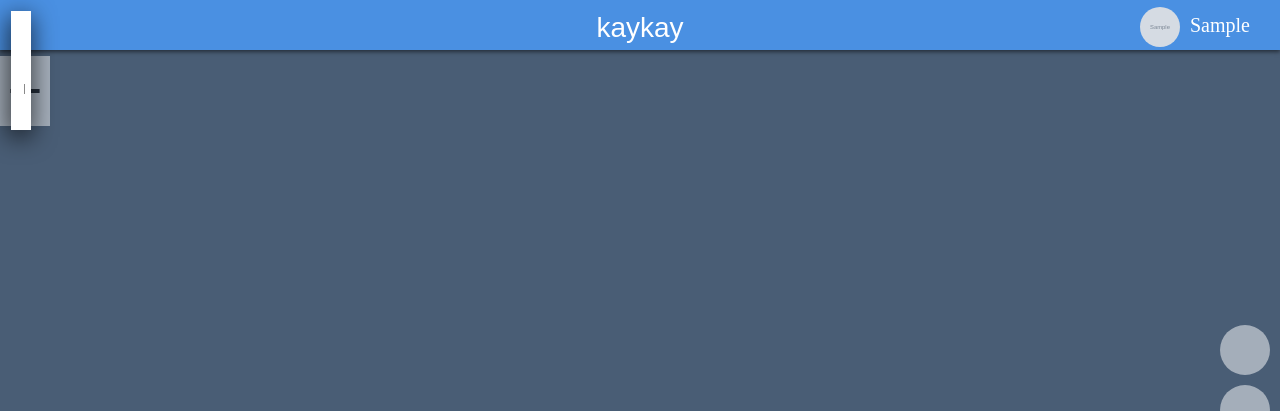
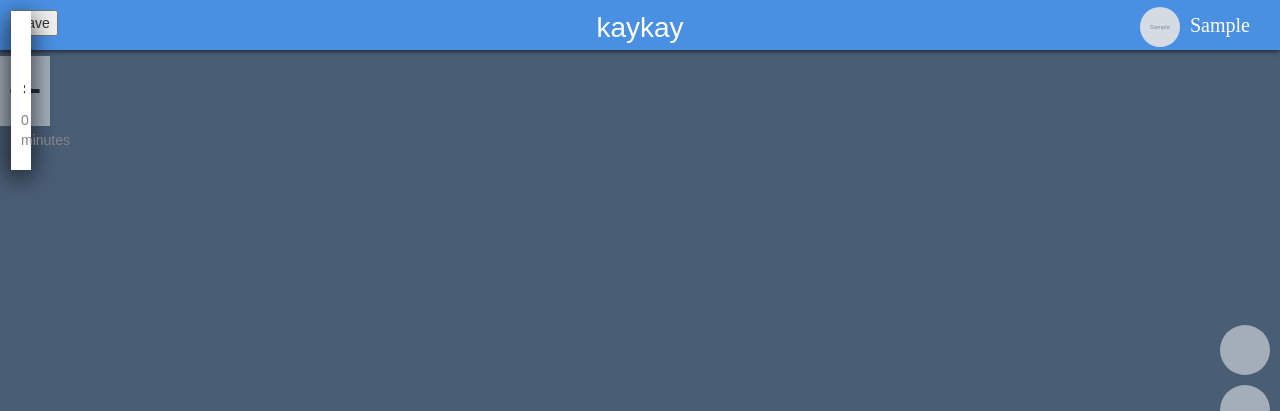
Before and after one commit to summitappdevelopers/kaykay, a Node server app: page /project/600000000000000000000001 in a window 1280 px wide. Shown: the top 411 px of the page. Run offline with Node 20, Linux system fonts and the light colour scheme; a user stored in the database is signed in; tables that the repository leaves empty hold one stand-in row (values such as "Sample post"); grey boxes marked "Sample" are stand-in pictures; some libraries are stand-ins or nearby versions.

Commit message:
Reacted project.html

```diff
--- a/public/css/board.css
+++ b/public/css/board.css
@@ -45,6 +45,12 @@
 	background-color: #495D75 !important;
 	font-family: 'Droid Sans', sans-serif;
 	margin: 0px;
+}
+
+button {
+	position: absolute;
+	top: 10px;
+	left: 10px;
 }
 
 /*////////////////////  GLOBAL END  ////////////////////*/
--- a/public/css/navbar.css
+++ b/public/css/navbar.css
@@ -8,7 +8,7 @@
 }
 
 .nav-title {
-	font-family: 'Droid Sans', sans-serif;
+	font-family: Droid Sans, sans-serif;
 	font-size: 28px;
 	text-align: center;
 	line-height: 200%;
--- a/public/js/board.js
+++ b/public/js/board.js
@@ -1,246 +1,72 @@
-// $.fn.top = function top() {
-// 	return Number.parseFloat(($(this).css('top') || '0px').replace('px', ''), 10);
-// }
+$.fn.top = function top(setter) {
+	if (setter) {
+		return this.css('top', setter);
+	}
 
-// $.fn.left = function left() {
-// 	return Number.parseFloat(($(this).css('left') || '0').replace('px', ''), 10);
-// }
+	return Number.parseFloat((this.css('top') || '0').replace('px', ''), 10);
+};
 
-// $.fn._width = function width(){
-// 	var k = $(this).attr('style');
-// 	return Number.parseFloat(k.substr(k.indexOf('width: '), k.length).replace(/(width\:\s|px|;)/g, ''));
-// }
+$.fn.left = function left(setter) {
+	if (setter) {
+		return this.css('left', setter);
+	}
 
-// const insert_html = '<div class="task-card">' +
-// 					'	<input class="input-box" type="text" placeholder="Title"/>' +
-// 					'	<textarea class="input-text" type="text" placeholder="Description"/></textarea>' +
-// 					'	<br>' +
-// 					'	<p class="time-text"></p>' +
-// 					'</div>';
+	return Number.parseFloat((this.css('left') || '0').replace('px', ''), 10);
+};
 
-// var kaykay = {
-// 	data: {
-// 		should_push: 'right',
-// 		min_size: 108,
-// 		grid_size: 180,
-// 		margin: 25,
-// 		top_margin: 90,
-// 		timeline_element: $('#timeline'),
-// 		cards: 0,
-// 		scale: 1
-// 	},
-// 	utils: {
-// 		random_color_class: function random_color_class() {
-// 			return 'color' + (Math.floor(Math.random() * 9) + 1);
-// 		},
-// 		get_date: function get_date(width) {
-// 			width /= kaykay.data.scale;
+$.fn.add_data = function mData(keys) {
+	if (typeof keys !== 'object') {
+		throw new Error('Argument must be a dictionary.');
+	}
 
-// 			var minuteWidth = kaykay.data.min_size;
-// 			var minutes = Math.round((width / minuteWidth) * 100) / 100;
-// 			var hours = Math.round((minutes / 60) * 100) / 100;
-// 			var days = Math.round((hours / 24) * 100) / 100;
-// 			var months = Math.round((days / 31) * 100) / 100; //rekt.. which month # do we use?
-// 			var years = Math.round((months / 12) * 100) / 100;
+	for (var key in keys) {
+		if (keys.hasOwnProperty(key)) {
+			this.data(keys[key][0], keys[key][1]);
+		}
+	}
 
-// 			if(years > 1){
-// 				return years + ' years';
-// 			}
-// 			else if(months > 1){
-// 				return months + ' months';
-// 			}
-// 			else if (days > 1) {
-// 				return days + ' days';
-// 			} else if (hours > 1) {
-// 				return hours + ' hours';
-// 			} else {
-// 				return minutes + ' minutes';
-// 			}
-// 		},
-// 		recalculate: function recalculate(card){
-// 			card.find('.time-text').text(kaykay.utils.get_date(card._width()));
-// 			card.find('.input-text').trigger('autosize.resize');
-// 		}
-// 	},
-// 	timeline: {
-// 		add_card: function add_card(left, width, top) {
-// 			var new_card = $(insert_html).draggable({
-// 				obstacle: '.task-card:not(.ui-draggable-dragging)',
-// 				// axis: 'x',
-// 				grid: [1, kaykay.data.grid_size]
-// 			}).resizable({
-// 				handles: 'e,w',
-// 				minWidth: kaykay.data.min_size * kaykay.data.scale
-// 			}).css({
-// 				top: top || '',
-// 				left: left + 'px',
-// 				position: 'absolute',
-// 				width: (width || kaykay.data.min_size) + 'px'
-// 			});
+	return this;
+};
 
-// 			new_card.find('.input-text').height('0px');
-// 			new_card.find('.time-text').text(kaykay.utils.get_date(new_card.width()));
+$.fn.remove_data = function dmData(keys) {
+	if (typeof keys !== 'object') {
+		throw new Error('Argument must be an array.');
+	}
 
-// 			++kaykay.data.cards;
+	for (var iter = 0; iter < keys.length; iter++) {
+		$.removeData(this, keys[iter]);
+	}
 
-// 			kaykay.data.timeline_element.append(new_card);
+	return this;
+};
 
-// 			$(window).scrollLeft(new_card.left());
-// 		},
-// 		zoom_out: function zoom_out() {
-// 			kaykay.data.scale /=  1.5;
+const insert_html = '<div class="task-card">' +
+					'	<input class="input-box" type="text" placeholder="Title" />' +
+					'	<textarea class="input-text" type="text" placeholder="Description"></textarea>' +
+					'	<br />' +
+					'	<p class="time-text"></p>' +
+					'</div>';
 
-// 			$('.task-card').toArray().forEach(function(card) {
-// 				$(card).animate({
-// 					width: $(card).width() / 1.5
-// 					// left: $(card).left() / 1.5
-// 				}, 200, 'linear');
-// 			});
+var kaykay = {
+	data: {
+		should_push: 'right',
+		min_size: 108,
+		grid_size: 180,
+		margin: 25,
+		top_margin: 140,
+		timeline_element: $('#timeline'),
+		cards: 0,
+		scale: 1
+	},
+	init: function init() {
+		var Kaycard = React.createClass({
+			render: function render() {
+				if (this.props.data.ok) {
+					function onChange(){}; /** Useless onChange function. */
 
-// 			kaykay.utils.recalculate($('.task-card'));
-// 		},
-// 		zoom_in: function zoom_in() {
-// 			kaykay.data.scale *=  1.5;
+					var kaycardNodes = this.props.data.data.map(function(kaycard) {
+						kaykay.data.cards++;
 
-// 			$('.task-card').toArray().forEach(function(card) {
-// 				$(card).animate({
-// 					width: $(card).width() * 1.5
-// 					// left: $(card).left() * 1.5
-// 				},200,'linear');
-// 			});
-
-// 			kaykay.utils.recalculate($('.task-card'));
-// 		},
-// 		zoom_scale: function zoom_scale(scale){
-// 			console.debug('1 %ccurrent_scale: %f, scale: %f, initial_width: %f, current_width: %f', 'color:orange', kaykay.data.scale, scale, $('.task-card:eq(0)')._width()/kaykay.data.scale, $('.task-card:eq(0)')._width()/kaykay.data.scale * scale);
-// 			if(scale!==kaykay.data.scale){
-// 				$('.task-card').toArray().forEach(function(card) {
-// 				$(card).animate({
-// 					width: $(card)._width() / kaykay.data.scale * scale
-// 					// left: $(card).left()/kaykay.data.scale * scale
-// 				},200,function(){
-// 						$(this).css('width', $(this)._width()/kaykay.data.scale * scale);
-
-// 						kaykay.utils.recalculate($(this));
-// 						console.debug('2 %ccurrent_scale: %f, scale: %f, initial_width: %f, current_width: %f', 'color:orange', kaykay.data.scale, scale, $('.task-card:eq(0)')._width()/kaykay.data.scale, $('.task-card:eq(0)')._width()/kaykay.data.scale * scale);
-// 					});
-// 				});
-
-// 				kaykay.data.scale = scale;
-// 			}
-// 		},
-// 		import_json: function import_data(cards) {
-// 			console.warn('%ckaykay.timeline.import_json: Deprecation warning!', 'color:orange');
-
-// 			cards.forEach(function(card) {
-// 				kaykay.timeline.add_card(data.left, data.width);
-// 			});
-// 		}
-// 	},
-// 	api: {
-// 		serialize: function serialize() {
-// 			console.warn('%ckaykay.api.serialize: Deprecation warning!', 'color:orange');
-
-// 			var json_output = [];
-
-// 			kaykay.data.timeline_element.children().toArray().forEach(function(card) {
-// 				card = $(card);
-
-// 				json_output.push({
-// 					data: {},
-// 					color_class: Number.parseInt(card.attr('class').replace(/(\s|task\-card|color)/g, ''), 10),
-// 					left: Number.parseFloat(card.css('left').replace('px', ''), 10),
-// 					width: Number.parseFloat(card.css('width').replace('px', ''), 10)
-// 				});
-// 			});
-
-// 			return json_output;
-// 		}
-// 	}
-// };
-
-// $('.add').draggable({
-// 	helper: function() {
-// 		return $('<div class="u_drh"></div>');
-// 	},
-// 	start: function() {
-// 		$('.u_drh').fadeOut(0).append(insert_html).fadeIn(500);
-// 	},
-// 	stop: function() {
-// 		var left = Number.parseFloat($('.u_drh').css('left').replace('px', ''), 10);
-// 		var top = Number.parseFloat($('.u_drh').css('top').replace('px', ''), 10);
-// 		top -= top % kaykay.data.grid_size;
-// 		top = top < 0 ? 0 : top;
-// 		top += kaykay.data.top_margin;
-
-// 		kaykay.timeline.add_card(left, kaykay.data.minute_size, top);
-// 	}
-// });
-
-// $(document).on('mouseleave', '.task-card', function() {
-// 	var inputText = $(this).find('.input-text');
-
-// 	if (inputText.val().length === 0) {
-// 		inputText.height('0px');
-// 		inputText.blur();
-// 	} else {
-// 		inputText.trigger('autosize.resize');
-// 	}
-// });
-
-// $(document).on('mouseover', '.task-card', function() {
-// 	var inputText = $(this).find('.input-text');
-// 	$(this).find('.input-text').autosize();
-
-
-// 	if (inputText.val().length === 0) {
-// 		inputText.height('auto');
-// 		inputText.trigger('autosize.resize');
-// 	} else {
-// 		inputText.trigger('autosize.resize');
-// 	}
-// });
-
-// $(document).on('resize', '.task-card', function() {
-// 	kaykay.utils.recalculate($(this));
-// });
-
-
-// $('.minute').click(function(){
-// 	kaykay.timeline.zoom_scale(1);
-// });
-
-// $('.hour').click(function(){
-// 	kaykay.timeline.zoom_scale(1/60);
-// });
-
-// $('.day').click(function(){
-// 	kaykay.timeline.zoom_scale(1/(60 *24));
-// });
-
-// $('.month').click(function(){
-// 	kaykay.timeline.zoom_scale(1/(60 * 24 * 31));
-// });
-
-// $('.year').click(function(){
-// 	kaykay.timeline.zoom_scale(1/(60 * 24 * 31 * 12));
-// });
-
-// // $('.zoom-button').click(function(){
-// // 	console.debug(kaykay.data.scale);
-// // });
-
-// // $(document).on('collision', '.task-card', function(event, ui) {
-// // 	if (kaykay.data.should_push === 'down') {
-// // 		$(event.obstacle.context).css('top', (Number.parseFloat($(this).css('margin').replace('px', ''), 10) * 2 + Number.parseFloat($(this).css('height').replace('px', ''), 10) + Number.parseFloat($(this).css('top').replace('px'), 10)) + 'px');
-// // 	} else if (kaykay.data.should_push === 'right') {
-// // 		$(event.obstacle.context).css('left', (Number.parseFloat($(this).css('left').replace('px', ''), 10) + Number.parseFloat($(this).css('margin').replace('px', ''), 10) * 2 + Number.parseFloat($(this).css('width').replace('px', ''), 10)) + 'px');
-// // 	}
-// // });
-
-var Kaycard = React.createClass({
-	render: function() {
-		var kaycardNodes = this.props.data.data.map(function(kaycard) {
 						var cardStyle = {
 							left: kaycard.left,
 							top: kaycard.top,
@@ -248,9 +74,9 @@
 						};
 
 						return (
-				<div style={cardStyle} className="task-card" key={kaycard._id}>
-					<input className="input-box" type="text" placeholder="Title" />
-					<textarea className="input-text" type="text" placeholder="Description"></textarea>
+							<div style={cardStyle} className="task-card" key={kaycard._id} data-id={kaycard._id}>
+								<input className="input-box" type="text" placeholder="Title" value={kaycard.title} onChange={onChange.bind(this)} />
+								<textarea className="input-text" type="text" placeholder="Description" value={kaycard.description} onChange={onChange.bind(this)}></textarea>
 								<br />
 								<p className="time-text"></p>
 							</div>
@@ -262,6 +88,11 @@
 							{kaycardNodes}
 						</div>
 					);
+				} else {
+					return (
+						<div></div>
+					);
+				}
 			}
 		});
 
@@ -273,5 +104,278 @@
 
 		React.render(
 			<Kaycard data={kaycards} />,
-	$('#timeline').get(0)
+			kaykay.data.timeline_element.get(0)
 		);
+
+		kaykay.utils.recalculate($('.task-card'));
+
+		var children = $('.task-card').toArray();
+		for (var iter = 0; iter < children.length; iter++) {
+			var child = $(children[iter]);
+
+			child.draggable({
+				obstacle: '.task-card:not(.ui-draggable-dragging)',
+				// axis: 'x',
+				grid: [1, kaykay.data.grid_size]
+			}).resizable({
+				handles: 'e,w',
+				minWidth: kaykay.data.min_size * kaykay.data.scale
+			}).data('initial', {
+				top: child.top(),
+				left: child.left(),
+				width: child.width(),
+				title: child.find('.input-box').val(),
+				description: child.find('.input-text').val()
+			});
+		}
+	},
+	utils: {
+		random_color_class: function random_color_class() {
+			return 'color' + (Math.floor(Math.random() * 9) + 1);
+		},
+		get_date: function get_date(width) {
+			width /= kaykay.data.scale;
+
+			var minuteWidth = kaykay.data.min_size;
+			var minutes = Math.round((width / minuteWidth) * 100) / 100;
+			var hours = Math.round((minutes / 60) * 100) / 100;
+			var days = Math.round((hours / 24) * 100) / 100;
+			var months = Math.round((days / 31) * 100) / 100; // rekt.. which month # do we use?
+			var years = Math.round((months / 12) * 100) / 100;
+
+			if(years > 1) {
+				return years + ' years';
+			} else if(months > 1) {
+				return months + ' months';
+			} else if (days > 1) {
+				return days + ' days';
+			} else if (hours > 1) {
+				return hours + ' hours';
+			} else {
+				return minutes + ' minutes';
+			}
+		},
+		recalculate: function recalculate(card){
+			card.find('.time-text').text(kaykay.utils.get_date(card.width()));
+			card.find('.input-text').trigger('autosize.resize');
+		},
+		save: function save(card) {
+			var updated_initial = {
+				top: card.top(),
+				left: card.left(),
+				width: card.width(),
+				title: card.find('.input-box').val(),
+				description: card.find('.input-text').val()
+			};
+
+			if (card.attr('data-id')) {
+				$.post('/api/project/' + projectID + '/kaycard/' + card.attr('data-id') + '/edit', updated_initial);
+			} else {
+				$.post('/api/project/' + projectID + '/kaycard/create', updated_initial, function(response) {
+					if (response.ok) {
+						card.attr('data-id', response.data._id);
+					} else {
+						throw new Error('Response was not ok. Message: "' + response.message + '"');
+					}
+				});
+			}
+
+			card.data('initial', updated_initial);
+		}
+	},
+	timeline: {
+		add_card: function add_card(left, width, top) {
+			var new_card = $(insert_html).draggable({
+				obstacle: '.task-card:not(.ui-draggable-dragging)',
+				// axis: 'x',
+				grid: [1, kaykay.data.grid_size]
+			}).resizable({
+				handles: 'e,w',
+				minWidth: kaykay.data.min_size * kaykay.data.scale
+			}).css({
+				top: top || '',
+				left: left + 'px',
+				position: 'absolute',
+				width: (width || kaykay.data.min_size) + 'px'
+			});
+
+			new_card.data('initial', {
+				top: new_card.top(),
+				left: new_card.left(),
+				width: new_card.width(),
+				title: new_card.find('.input-box').val(),
+				body: new_card.find('.input-text').val()
+			});
+
+			new_card.find('.input-text').height('0px');
+			new_card.find('.time-text').text(kaykay.utils.get_date(new_card.width()));
+
+			++kaykay.data.cards;
+
+			kaykay.data.timeline_element.append(new_card);
+
+			$(window).scrollLeft(new_card.left());
+		},
+		zoom_out: function zoom_out() {
+			kaykay.data.scale /=  1.5;
+
+			$('.task-card').toArray().forEach(function(card) {
+				$(card).animate({
+					width: $(card).width() / 1.5
+					// left: $(card).left() / 1.5
+				}, 200, 'linear');
+			});
+
+			kaykay.utils.recalculate($('.task-card'));
+		},
+		zoom_in: function zoom_in() {
+			kaykay.data.scale *=  1.5;
+
+			$('.task-card').toArray().forEach(function(card) {
+				$(card).animate({
+					width: $(card).width() * 1.5
+					// left: $(card).left() * 1.5
+				},200,'linear');
+			});
+
+			kaykay.utils.recalculate($('.task-card'));
+		},
+		zoom_scale: function zoom_scale(scale){
+			if(scale!==kaykay.data.scale){
+				$('.task-card').toArray().forEach(function(card) {
+					$(card).data('final_width', $(card).width() / kaykay.data.scale * scale);
+					// $(card).data('final_left', $(card).left() / kaykay.data.scale * scale);
+
+					$(card).stop(true, true).animate({
+						width: $(card).data('final_width')
+						// left: $(card).data('final_left')
+					}, 200, function(){
+						$(this).width($(this).data('final_width'));
+						// $(this).left($(this).data('final_left'));
+
+						kaykay.utils.recalculate($(this));
+
+						$.removeData($(this), 'final_width');
+						// $.removeData($(this), 'final_left');
+					});
+				});
+
+				kaykay.data.scale = scale;
+			}
+		},
+		import_json: function import_data(cards) {
+			console.warn('%ckaykay.timeline.import_json: Deprecation warning!', 'color:orange');
+
+			cards.forEach(function(card) {
+				kaykay.timeline.add_card(data.left, data.width);
+			});
+		}
+	},
+	api: {
+		serialize: function serialize() {
+			console.warn('%ckaykay.api.serialize: Deprecation warning!', 'color:orange');
+
+			var json_output = [];
+
+			kaykay.data.timeline_element.children().toArray().forEach(function(card) {
+				card = $(card);
+
+				json_output.push({
+					data: {},
+					color_class: Number.parseInt(card.attr('class').replace(/(\s|task\-card|color)/g, ''), 10),
+					left: Number.parseFloat(card.css('left').replace('px', ''), 10),
+					width: Number.parseFloat(card.css('width').replace('px', ''), 10)
+				});
+			});
+
+			return json_output;
+		},
+		save: function save() {
+			var cards = $('.task-card');
+			cards.toArray().forEach(function(card) {
+				kaykay.utils.save($(card));
+			});
+		}
+	}
+};
+
+$('.add').draggable({
+	helper: function() {
+		return $('<div class="u_drh"></div>');
+	},
+	start: function() {
+		$('.u_drh').fadeOut(0).append(insert_html).fadeIn(500);
+	},
+	stop: function() {
+		var left = Number.parseFloat($('.u_drh').css('left').replace('px', ''), 10);
+		var top = Number.parseFloat($('.u_drh').css('top').replace('px', ''), 10);
+		top -= top % kaykay.data.grid_size;
+		top = top < 0 ? 0 : top;
+		top += kaykay.data.top_margin;
+
+		kaykay.timeline.add_card(left, kaykay.data.minute_size, top);
+	}
+});
+
+$(document).on('mouseleave', '.task-card', function() {
+	var inputText = $(this).find('.input-text');
+
+	if (inputText.val().length === 0) {
+		inputText.height('0px');
+		inputText.blur();
+	} else {
+		inputText.trigger('autosize.resize');
+	}
+});
+
+$(document).on('mouseover', '.task-card', function() {
+	var inputText = $(this).find('.input-text');
+	$(this).find('.input-text').autosize();
+
+
+	if (inputText.val().length === 0) {
+		inputText.height('auto');
+		inputText.trigger('autosize.resize');
+	} else {
+		inputText.trigger('autosize.resize');
+	}
+});
+
+$(document).on('resize', '.task-card', function() {
+	kaykay.utils.recalculate($(this));
+});
+
+
+$('.minute').click(function(){
+	kaykay.timeline.zoom_scale(1);
+});
+
+$('.hour').click(function(){
+	kaykay.timeline.zoom_scale(1/60);
+});
+
+$('.day').click(function(){
+	kaykay.timeline.zoom_scale(1/(60 *24));
+});
+
+$('.month').click(function(){
+	kaykay.timeline.zoom_scale(1/(60 * 24 * 31));
+});
+
+$('.year').click(function(){
+	kaykay.timeline.zoom_scale(1/(60 * 24 * 31 * 12));
+});
+
+// $('.zoom-button').click(function(){
+// 	console.debug(kaykay.data.scale);
+// });
+
+// $(document).on('collision', '.task-card', function(event, ui) {
+// 	if (kaykay.data.should_push === 'down') {
+// 		$(event.obstacle.context).css('top', (Number.parseFloat($(this).css('margin').replace('px', ''), 10) * 2 + Number.parseFloat($(this).css('height').replace('px', ''), 10) + Number.parseFloat($(this).css('top').replace('px'), 10)) + 'px');
+// 	} else if (kaykay.data.should_push === 'right') {
+// 		$(event.obstacle.context).css('left', (Number.parseFloat($(this).css('left').replace('px', ''), 10) + Number.parseFloat($(this).css('margin').replace('px', ''), 10) * 2 + Number.parseFloat($(this).css('width').replace('px', ''), 10)) + 'px');
+// 	}
+// });
+
+kaykay.init();
--- a/server/views/project.html
+++ b/server/views/project.html
@@ -23,6 +23,8 @@
 	<body>
 		<%- include partials/navbar %>
 
+		<button onclick="kaykay.api.save()">Save</button>
+
 		<div class="container-fluid project-container">
 			<div class="add">
 				<img class="add-img" src="../img/add.svg">
```
Lines whose indentation alone changed are shown as unchanged.
